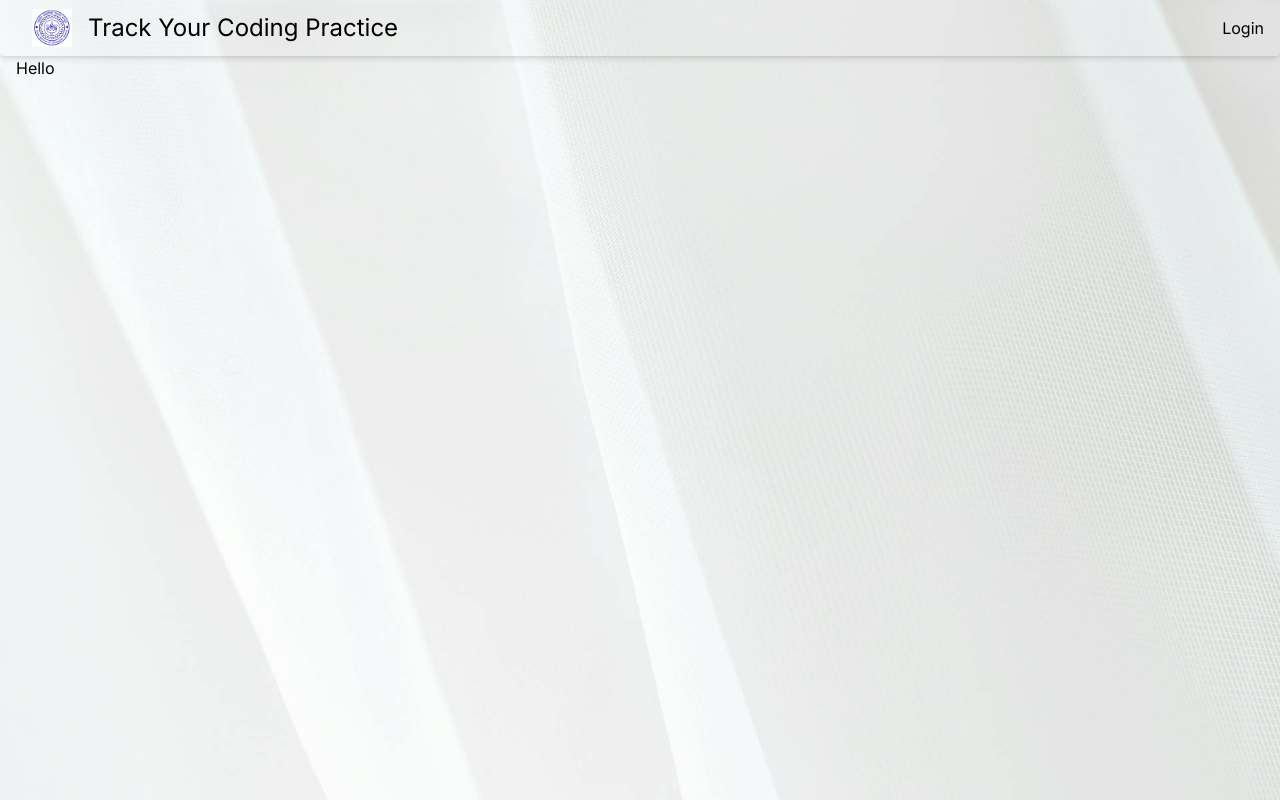
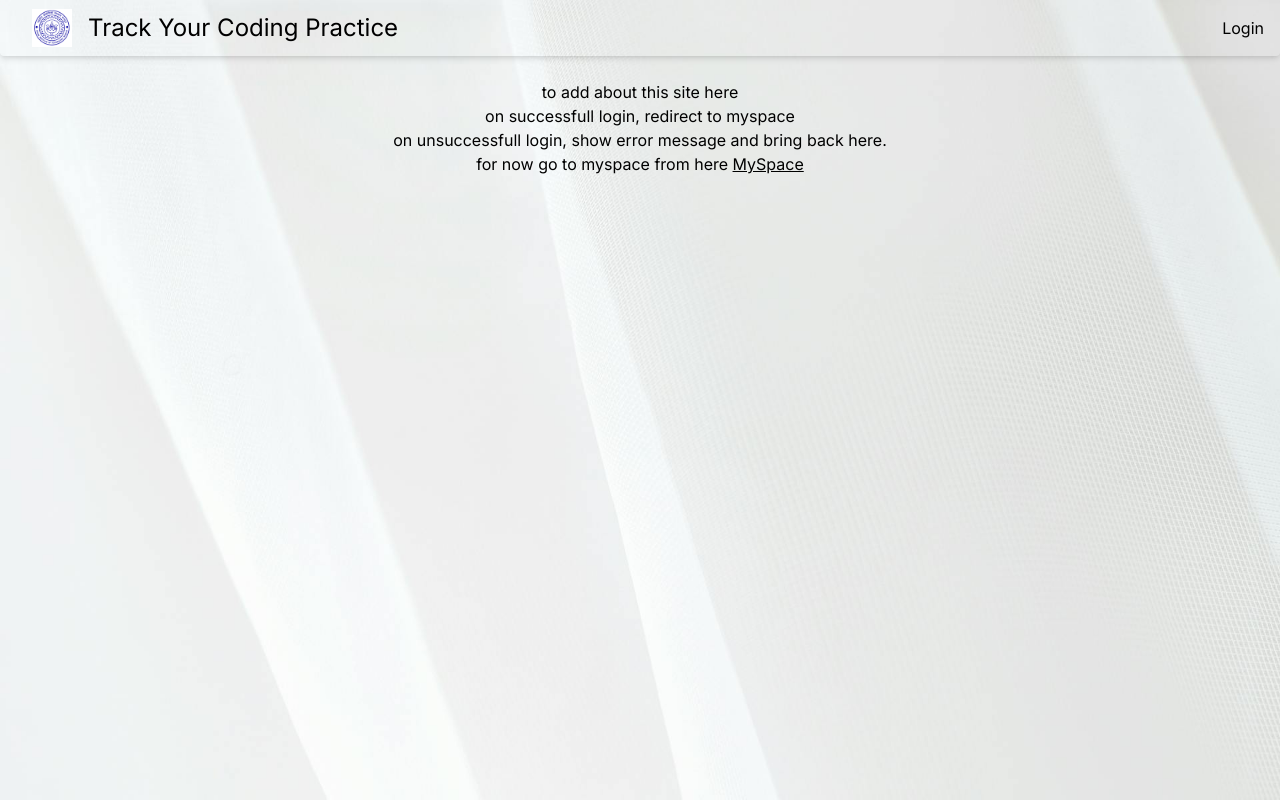
Before and after one commit to eisemsi2/trackingProject, a Next.js app: page / in a window 1280 px wide. Built offline with nearby package versions, Linux system fonts and the light colour scheme.

Commit message:
added messages

```diff
--- a/src/app/myspace/page.tsx
+++ b/src/app/myspace/page.tsx
@@ -7,6 +7,16 @@ export default function MySpace() {
         <div className="flex flex-row">
             <SideBarLeft />
             <SideBarRight />
+
+            <div className="m-4">
+                grids to be placed here <br />
+                to add a form to add new coding platform <br />
+                <span className="font-bold">
+                    to move this div left if the sidebarleft is closed
+                </span>
+
+            </div>
+
         </div>
 
     );
--- a/src/app/page.tsx
+++ b/src/app/page.tsx
@@ -1,13 +1,15 @@
-import Image from "next/image";
-import Grid from "./ui/grid";
 import {NavbarMain} from "./ui/navbars";
+import Link from "next/link";
 
 export default function Home() {
     return (
       <>
         <NavbarMain />
-        <div className="px-4">
-            Hello
+        <div className=" px-4 py-6 text-center">
+            to add about this site here <br />
+            on successfull login, redirect to myspace <br />
+            on unsuccessfull login, show error message and bring back here. <br />
+            for now go to myspace from here <Link href="/myspace" className="underline">MySpace</Link>
         </div>
       </>
     );
```
